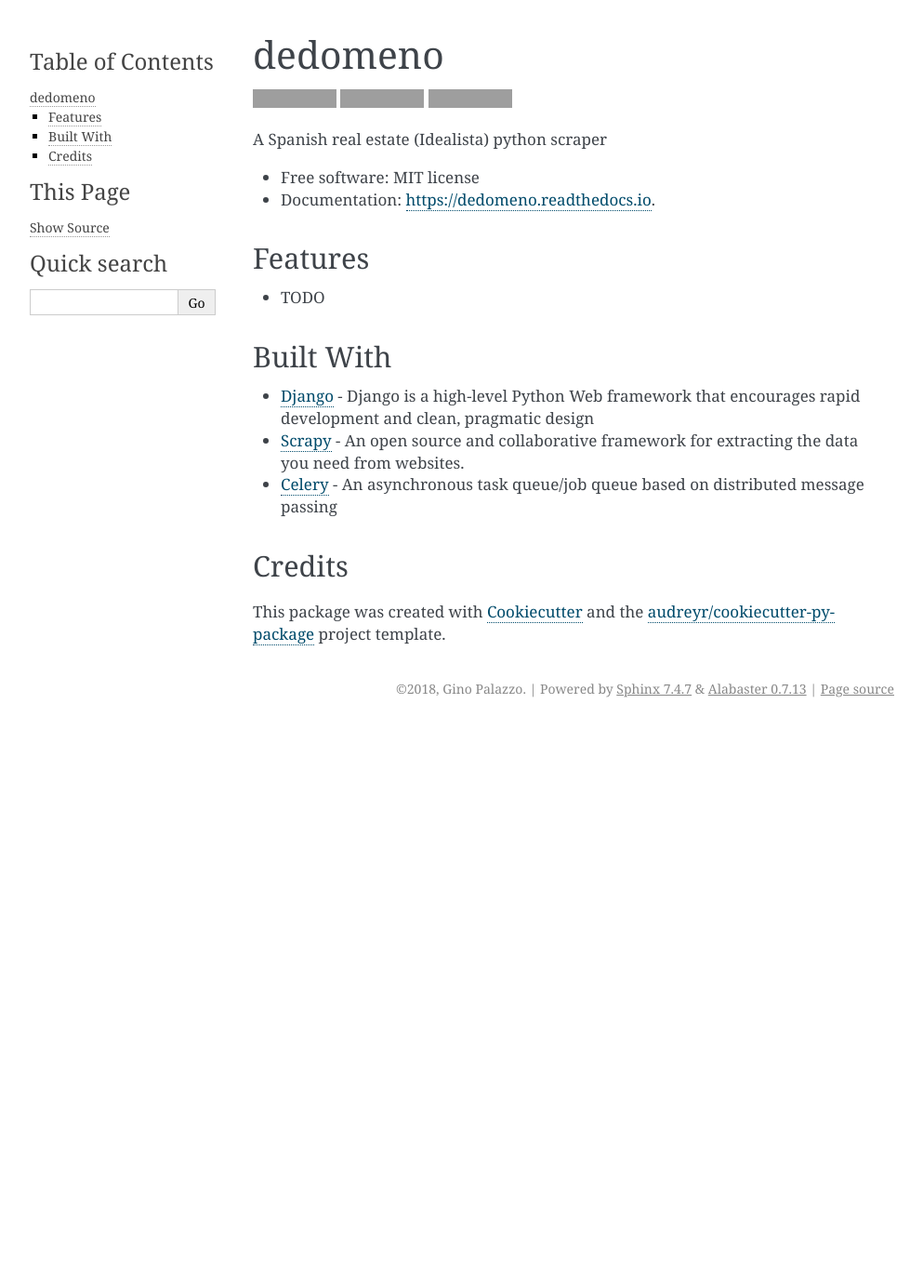
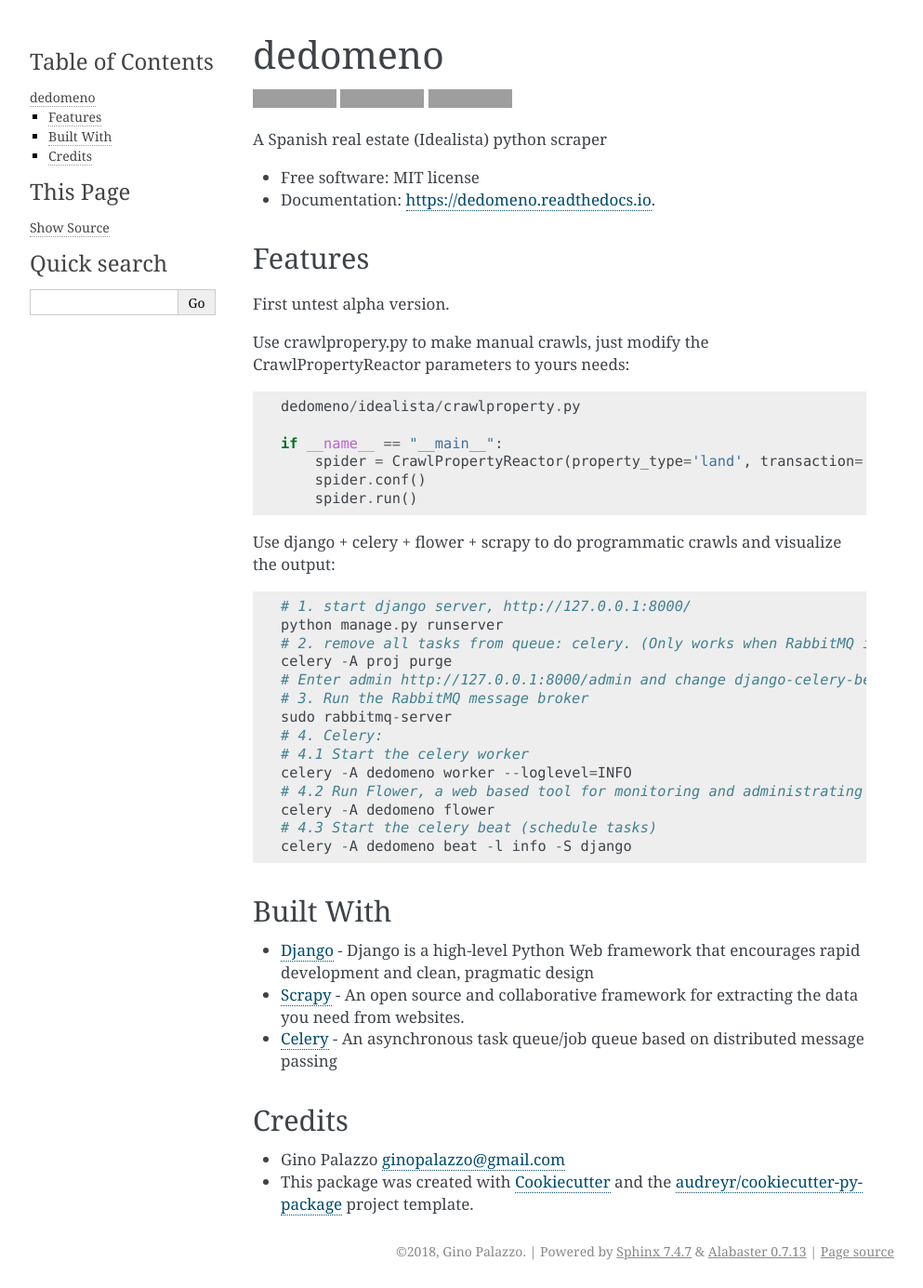
Before and after one commit to ginopalazzo/dedomeno, a Sphinx documentation site: the page built from docs/readme.rst, in a window 1280 px wide. Shown: the whole page at 93% size, without its empty margins (148-1141 px from the left). Built offline with Sphinx 7.4.7, drawn with Linux system fonts in a browser that asks for light colours; pages that are not in the unit, such as notebooks, are missing from menus; before the commit the page ends 900 px from its top, so only the background shows below that; grey boxes are pictures that could not be loaded.

Commit message:
Finish idealista changes

```diff
--- a/README.rst
+++ b/README.rst
@@ -15,7 +15,6 @@
 
 
 
-
 A Spanish real estate (Idealista) python scraper
 
 
@@ -26,7 +25,34 @@
 Features
 --------
 
-* TODO
+First untest alpha version.
+
+Use crawlpropery.py to make manual crawls, just modify the CrawlPropertyReactor parameters to yours needs::
+
+    dedomeno/idealista/crawlproperty.py
+
+    if __name__ == "__main__":
+        spider = CrawlPropertyReactor(property_type='land', transaction='sale', provinces=['salamanca'])
+        spider.conf()
+        spider.run()
+
+
+Use django + celery + flower + scrapy to do programmatic crawls and visualize the output::
+
+    # 1. start django server, http://127.0.0.1:8000/
+    python manage.py runserver
+    # 2. remove all tasks from queue: celery. (Only works when RabbitMQ is up)
+    celery -A proj purge
+    # Enter admin http://127.0.0.1:8000/admin and change django-celery-beat to schedule the periodic task in the db
+    # 3. Run the RabbitMQ message broker
+    sudo rabbitmq-server
+    # 4. Celery:
+    # 4.1 Start the celery worker
+    celery -A dedomeno worker --loglevel=INFO
+    # 4.2 Run Flower, a web based tool for monitoring and administrating Celery clusters
+    celery -A dedomeno flower
+    # 4.3 Start the celery beat (schedule tasks)
+    celery -A dedomeno beat -l info -S django
 
 Built With
 --------
@@ -39,7 +65,8 @@
 Credits
 -------
 
-This package was created with Cookiecutter_ and the `audreyr/cookiecutter-pypackage`_ project template.
+* Gino Palazzo ginopalazzo@gmail.com
+* This package was created with Cookiecutter_ and the `audreyr/cookiecutter-pypackage`_ project template.
 
 .. _Cookiecutter: https://github.com/audreyr/cookiecutter
 .. _`audreyr/cookiecutter-pypackage`: https://github.com/audreyr/cookiecutter-pypackage
--- a/setup.py
+++ b/setup.py
@@ -11,7 +11,10 @@
 with open('HISTORY.rst') as history_file:
     history = history_file.read()
 
-requirements = ['Click>=6.0', ]
+requirements = ['Click>=6.0', 'Scrapy>=1.5.0', 'scrapy-djangoitem==1.1.1', 'python-decouple==3.1',
+                'scrapy-djangoitem>=1.1.1', 'flower>=0.9.2', 'Django>=2.0.1',
+                'django-bootstrap-breadcrumbs>=0.9.0', 'django-celery-beat>=1.1.0',
+                'django-multiselectfield>=0.1.8', 'celery>=4.1.0']
 
 setup_requirements = ['pytest-runner', ]
 
```
Also changed, not shown: dedomeno/__init__.py (added, +7 -0 lines), docs/usage.rst (+25 -2 lines), 5 other files.
